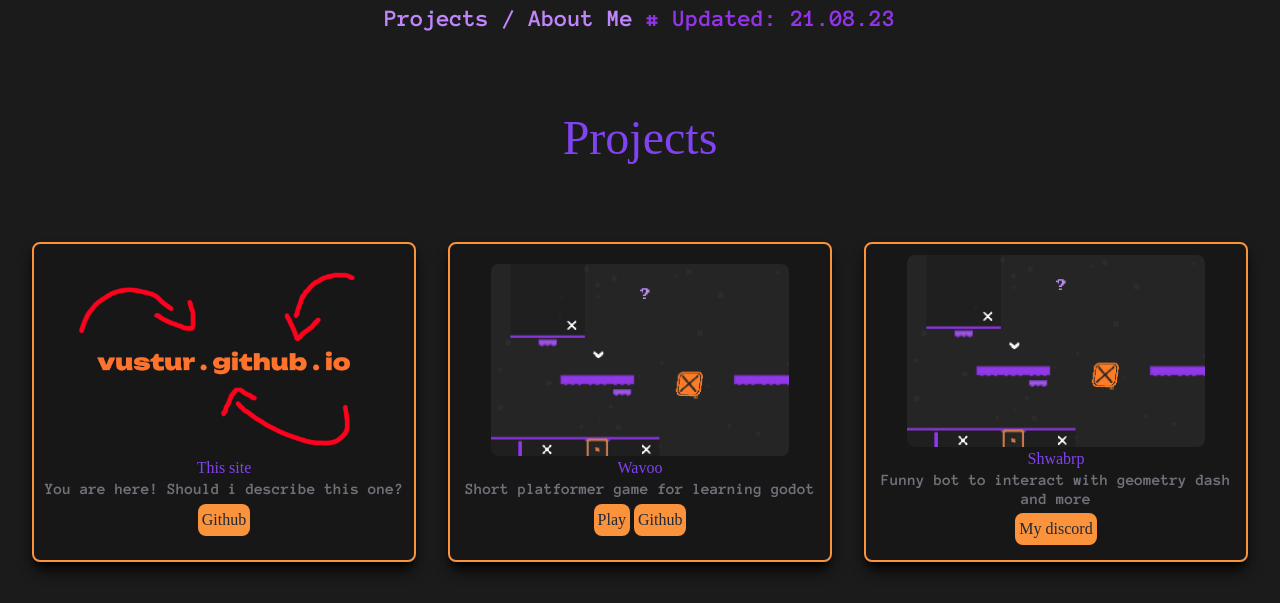
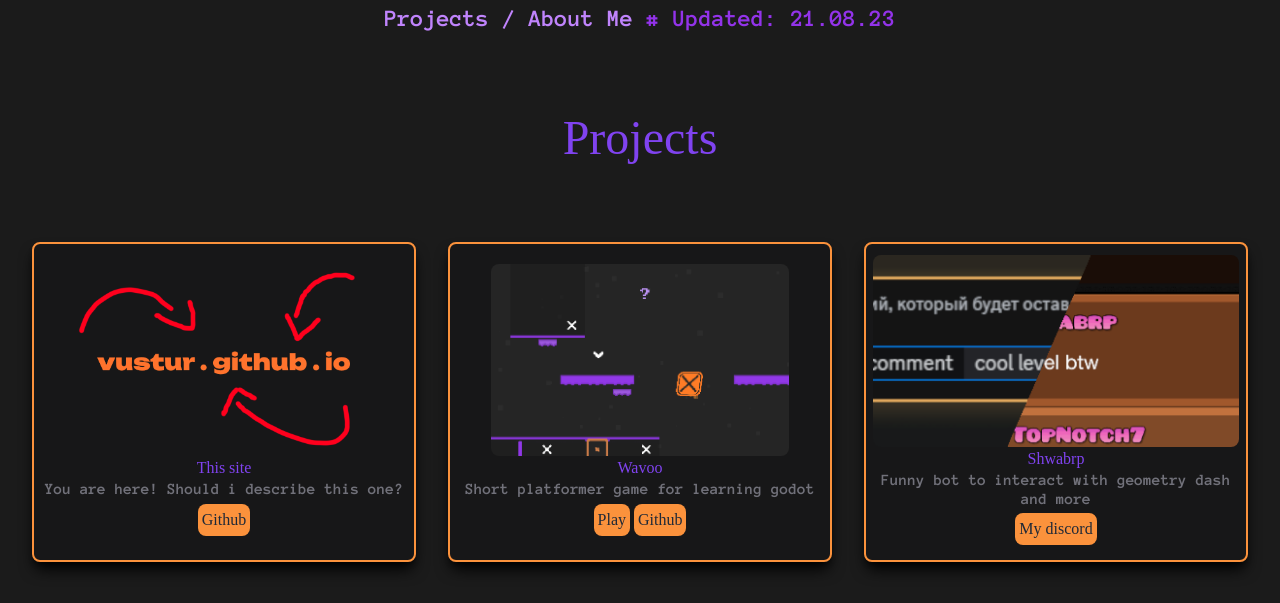
Before and after one commit to vustur/vustur.github.io, a plain HTML site: page index.html in a window 1280 px wide. Shown: the part 590-1193 px from the top of the page. Drawn offline with Linux system fonts and the light colour scheme; a web font is replaced by a local one.

Commit message:
Projimgs update

```diff
--- a/index.html
+++ b/index.html
@@ -80,7 +80,7 @@
 					</div>
 				</div>
 				<div class="projbase">
-					<img src="assets/projImgs/wavoo.png" class="projimg">
+					<img src="assets/projImgs/shwabrp.png" class="projimg">
 					<p class="projname">
 						Shwabrp
 					</p>
```
Also changed, not shown: assets/projImgs/shwabrp.png (added).
